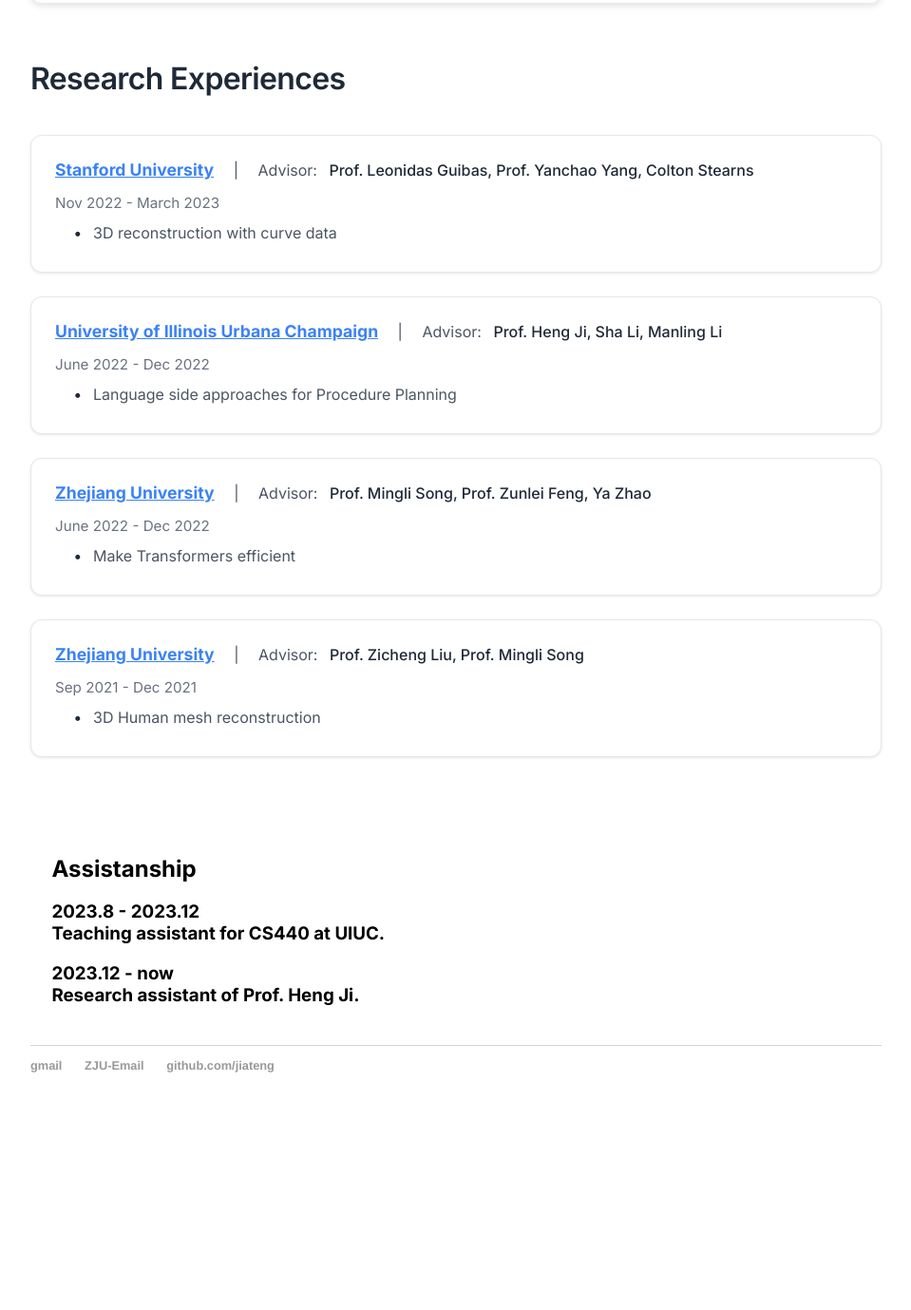
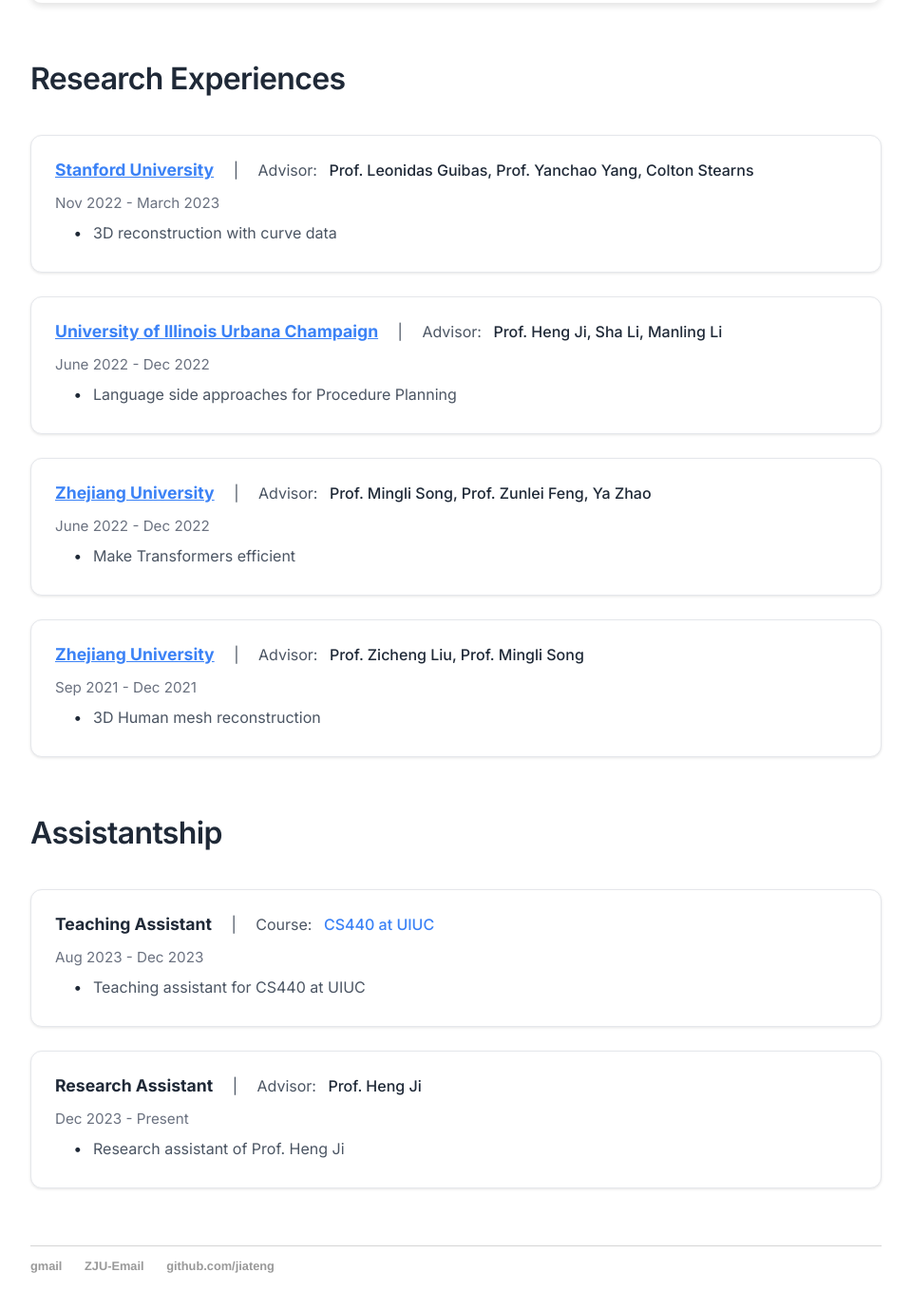
Before and after one commit to Lumos-Jiateng/Lumos-Jiateng.github.io, a Jekyll site: the page built from index.html, in a window 1280 px wide and 1400 px high, scrolled down 5045 px. Shown: the top 1379 px of the window at 95% size, without its empty margins (160-1119 px from the left). Built offline with Jekyll 4.4.1, drawn with Linux system fonts in a browser that asks for light colours; before the commit the page ends 6234 px from its top, so only the background shows below that.

Commit message:
Redesign Assistantship section with consistent card format
- Changed from table layout to modern card-based design
- Added white cards with rounded corners and subtle shadows
- Implemented hover effects with floating animation
- Structured content with position name | Course/Advisor format
- Added bullet points for descriptions
- Consistent styling with Research Experiences section
- Improved visual hierarchy and readability

```diff
--- a/css/main.css
+++ b/css/main.css
@@ -323,6 +323,82 @@
     left: 0;
 }
 
+/* Assistantship Section Styles */
+.assistantship-section {
+    margin: 60px 0;
+}
+
+.assistantship-section h2 {
+    font-size: 2em;
+    font-weight: 600;
+    color: #1f2937;
+    margin-bottom: 40px;
+    font-family: 'Inter', -apple-system, BlinkMacSystemFont, 'Segoe UI', 'Roboto', sans-serif;
+    letter-spacing: -0.02em;
+}
+
+.assistantship-card {
+    background: white;
+    border-radius: 12px;
+    padding: 25px;
+    margin: 25px 0;
+    border: 1px solid #e5e7eb;
+    box-shadow: 0 1px 3px rgba(0, 0, 0, 0.1);
+    transition: transform 0.2s ease, box-shadow 0.2s ease;
+}
+
+.assistantship-card:hover {
+    transform: translateY(-2px);
+    box-shadow: 0 4px 12px rgba(0, 0, 0, 0.1);
+}
+
+.assistantship-header {
+    margin-bottom: 15px;
+}
+
+.position-name {
+    font-weight: 700;
+    color: #1f2937;
+    font-size: 1.1em;
+    margin-right: 8px;
+}
+
+.course-name {
+    color: #3b82f6;
+    font-weight: 500;
+}
+
+.assistantship-dates {
+    color: #6b7280;
+    font-size: 0.95em;
+    margin-bottom: 12px;
+}
+
+.assistantship-focus {
+    margin-left: 20px;
+}
+
+.assistantship-focus ul {
+    margin: 0;
+    padding-left: 0;
+    list-style: none;
+}
+
+.assistantship-focus li {
+    color: #4b5563;
+    margin-bottom: 6px;
+    position: relative;
+    padding-left: 20px;
+}
+
+.assistantship-focus li:before {
+    content: "•";
+    color: #1f2937;
+    font-weight: bold;
+    position: absolute;
+    left: 0;
+}
+
 
 @media (max-width: 768px) {
     .publication-card {
--- a/index.html
+++ b/index.html
@@ -278,22 +278,42 @@
     </div>
   </div>
 
-    <table style="width:100%;border:0px;border-spacing:0px;border-collapse:separate;margin-right:auto;margin-left:auto;">
-          <tr style="padding:0px">
-            <td style="padding:2.5%;width:60%;vertical-align:middle">
-              <h2>
-                Assistanship<br>
-              </h2>
-              <h3>
-                2023.8 - 2023.12 <br> Teaching assistant for CS440 at UIUC.
-              </h3>
+  <!-- Assistantship Section -->
+  <div class="assistantship-section">
+    <h2>Assistantship</h2>
 
-              <h3>
-                2023.12 - now <br> Research assistant of Prof. Heng Ji.
-              </h3>
+    <!-- Teaching Assistant -->
+    <div class="assistantship-card">
+      <div class="assistantship-header">
+        <span class="position-name">Teaching Assistant</span>
+        <span class="advisor-label">|</span>
+        <span class="advisor-label">Course:</span>
+        <span class="course-name">CS440 at UIUC</span>
+      </div>
+      <div class="assistantship-dates">Aug 2023 - Dec 2023</div>
+      <div class="assistantship-focus">
+        <ul>
+          <li>Teaching assistant for CS440 at UIUC</li>
+        </ul>
+      </div>
+    </div>
 
-          </tr>
-        </table>
+    <!-- Research Assistant -->
+    <div class="assistantship-card">
+      <div class="assistantship-header">
+        <span class="position-name">Research Assistant</span>
+        <span class="advisor-label">|</span>
+        <span class="advisor-label">Advisor:</span>
+        <span class="advisor-name">Prof. Heng Ji</span>
+      </div>
+      <div class="assistantship-dates">Dec 2023 - Present</div>
+      <div class="assistantship-focus">
+        <ul>
+          <li>Research assistant of Prof. Heng Ji</li>
+        </ul>
+      </div>
+    </div>
+  </div>
 
 	</div><!-- /.blurb -->
 
```
